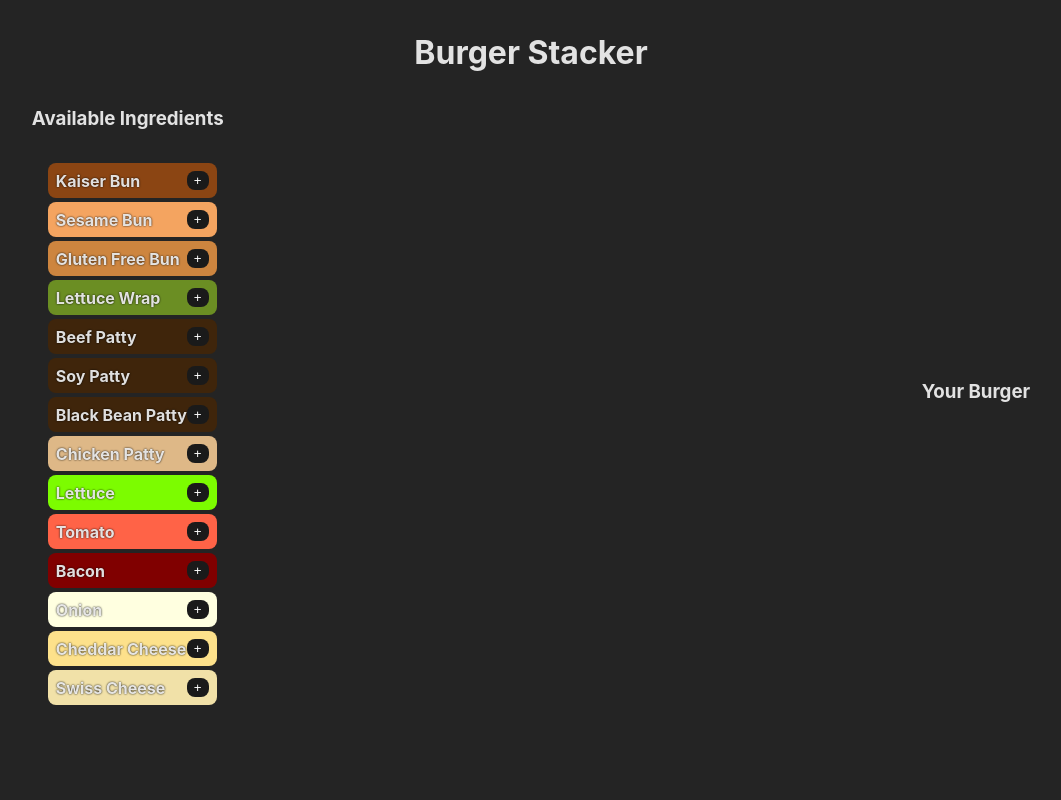
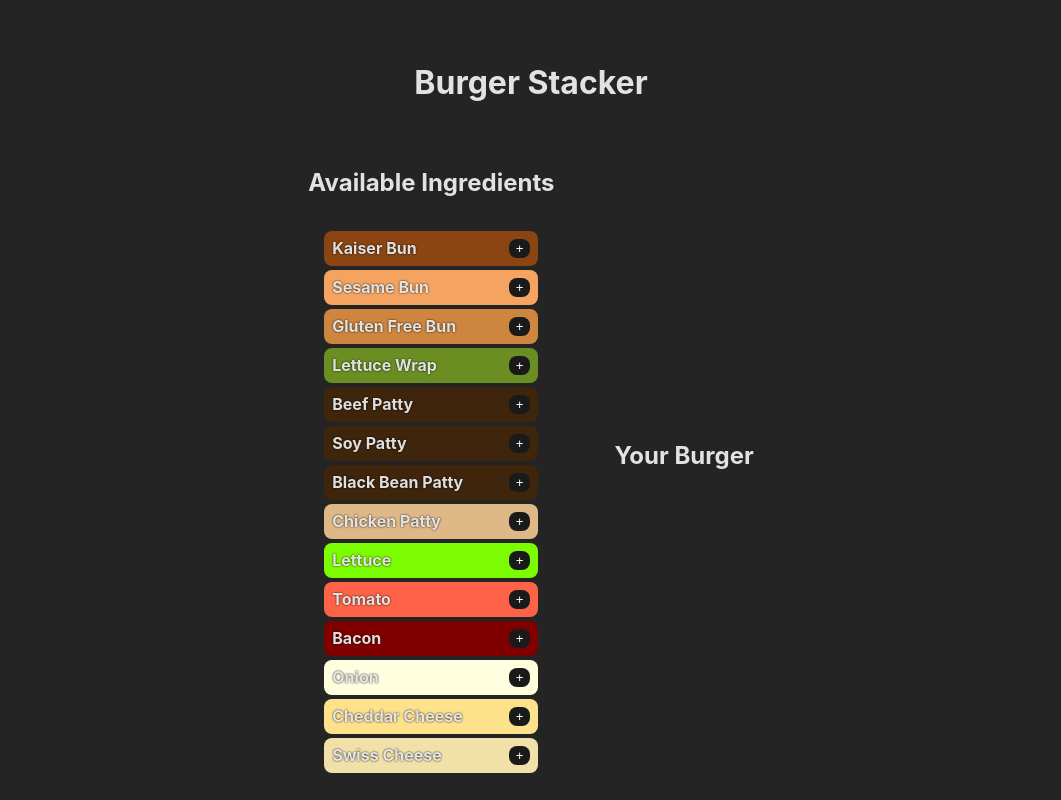
Before and after one commit to annamiriams/lifting-state-in-react-lab, a React (Vite) app: page / in a window 1280 px wide. Shown: the whole page, without its empty margins (109-1170 px from the left). Built offline with nearby package versions, Linux system fonts and the light colour scheme.

Commit message:
small styling changes

```diff
--- a/src/App.css
+++ b/src/App.css
@@ -36,15 +36,20 @@ main {
 }
 
 section {
-    width: 80%;
+    width: 60%;
     display: flex;
     align-items: center;
-    justify-content: space-between;
+    justify-content: center;
+}
+
+div {
+    padding: 30px;
 }
 
 h1 {
     text-align: center;
 }
+
 
 ul {
     width: 100%;
--- a/src/components/BurgerStack/BurgerStack.jsx
+++ b/src/components/BurgerStack/BurgerStack.jsx
@@ -3,7 +3,7 @@
 const BurgerStack = (props) => {
     return (
         <div>
-            <h3>Your Burger</h3>
+            <h1>Your Burger</h1>
             <ul>
                 {props.stack.map((ingredient, index) => (
                     <li key={index} style={{ backgroundColor: ingredient.color }}>
--- a/src/components/IngredientList/IngredientList.jsx
+++ b/src/components/IngredientList/IngredientList.jsx
@@ -3,7 +3,7 @@
 const IngredientList = (props) => {
     return (
         <div>
-            <h3>Available Ingredients</h3>
+            <h1>Available Ingredients</h1>
             <ul>
                 {props.availableIngredients.map((ingredient, index) => (
                     <li key={index} style={{ backgroundColor: ingredient.color }}>
```
